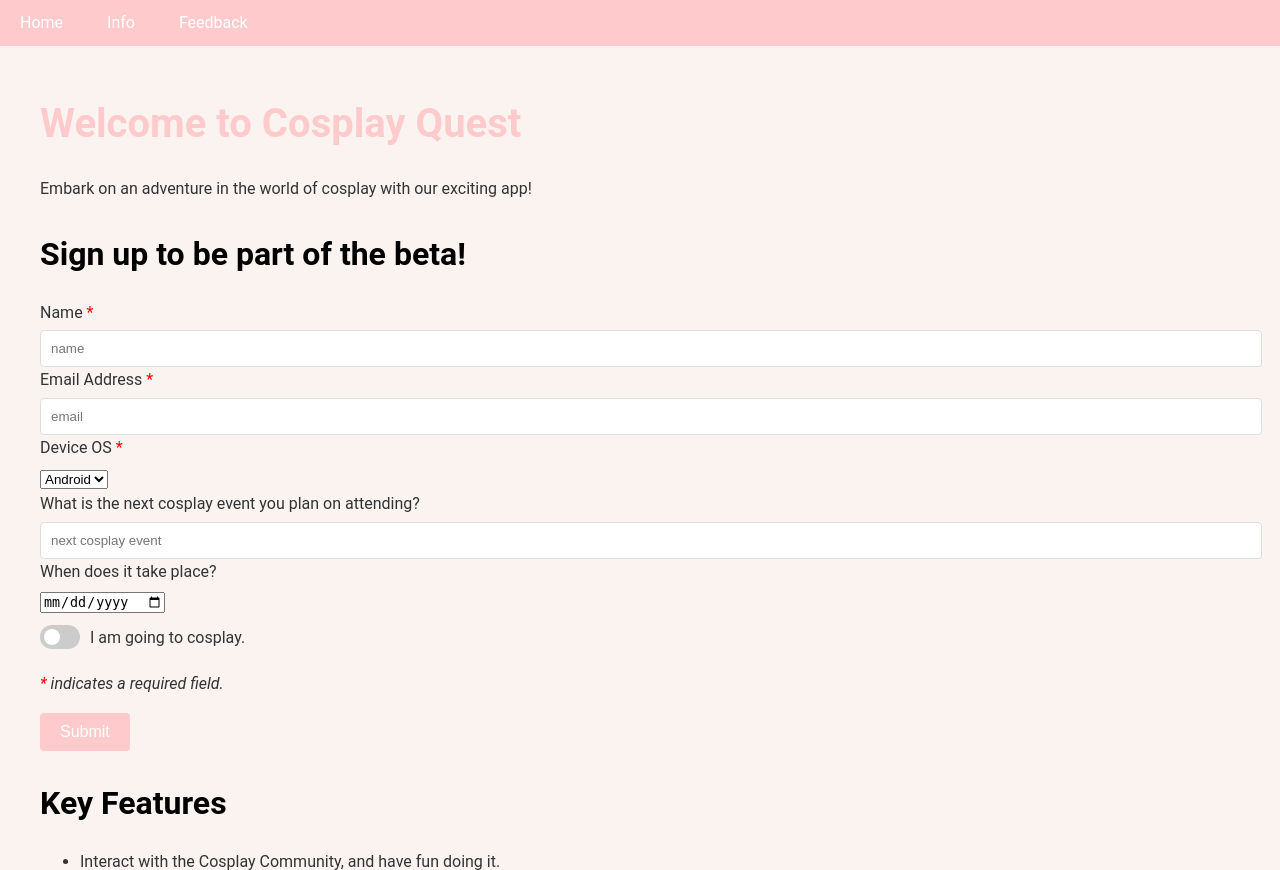
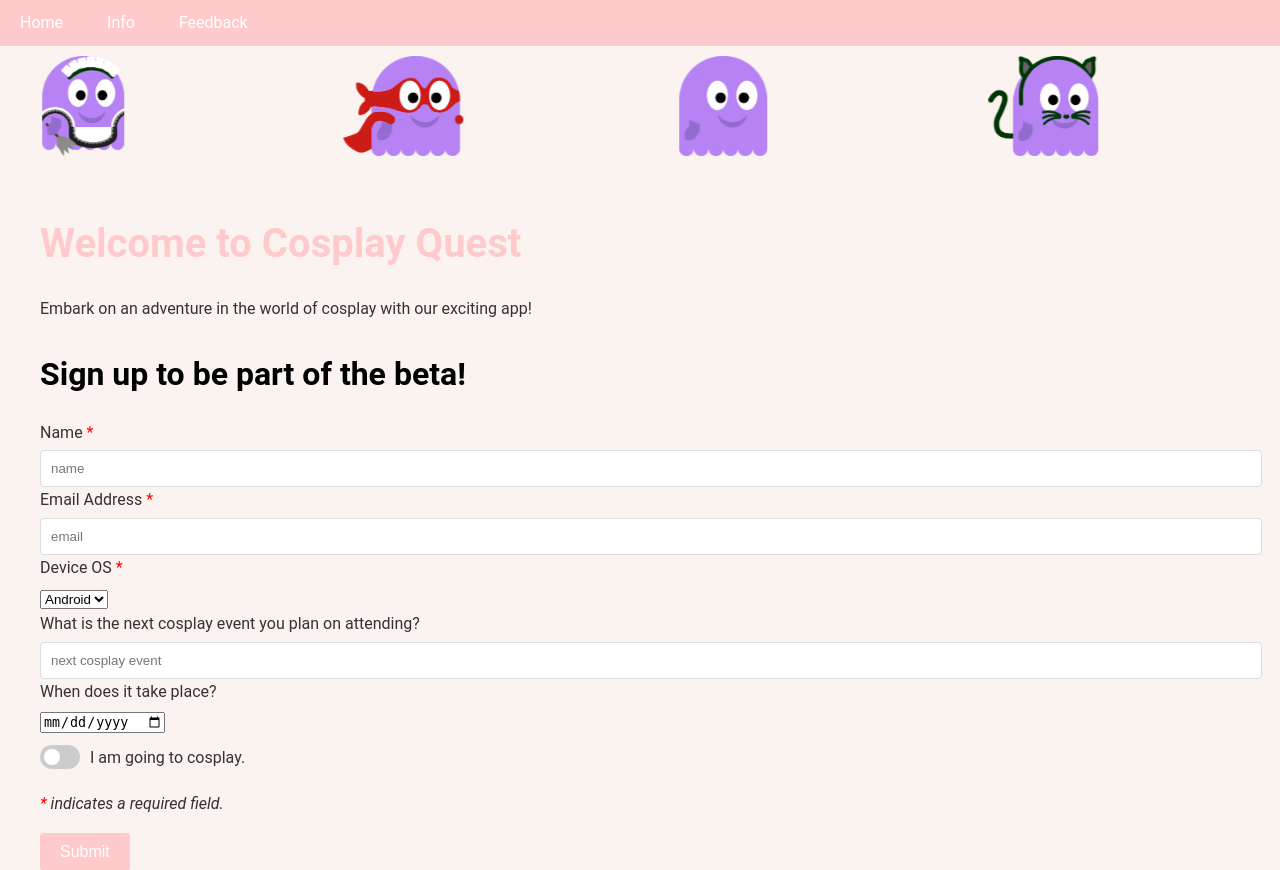
Before and after one commit to EcraepNahte/Cosplay-Quest-Website, a FastAPI app: page / in a window 1280 px wide. Shown: the top 870 px of the page. Run offline with FastAPI, Linux system fonts and the light colour scheme; some libraries are stand-ins or nearby versions.

Commit message:
Blobby Banner

```diff
--- a/static/styles.css
+++ b/static/styles.css
@@ -229,6 +229,40 @@
     opacity: 1;
   }
 
+  .image-container {
+    width: 100%;
+    overflow: hidden;
+  }
+
+  .marching-box {
+    height: 15vh;
+    width: 200%;
+    animation: march 15s linear infinite;
+    display: flex;
+    flex-wrap: nowrap;
+  }
+
+  .marching-image {
+    height: -webkit-fill-available;
+    margin: 10px auto;
+  }
+
+  .eighth-width {
+    display: inline-flex;
+    height: inherit;
+    width: 12.5%;
+    align-items: center;
+  }
+
+  @keyframes march {
+    0% {
+      transform: translateX(-50%);
+    }
+    100% {
+      transform: translateX(0%);
+    }
+  }
+
   /* Responsive design */
   @media (max-width: 768px) {
     .container {
--- a/templates/developer.html
+++ b/templates/developer.html
@@ -32,6 +32,7 @@
             {% for beta_signup in beta_signup_list %}
             <li class="feedback-item">
                 <h3>{{ beta_signup.name }} ({{ beta_signup.email }})</h3>
+                <p>{{ beta_signup.device_os }}</p>
                 <p>{{ beta_signup.next_con }}</p>
                 <p>{{ beta_signup.next_con_date }}</p>
                 <p>{{ beta_signup.will_cosplay }}</p>
--- a/templates/home.html
+++ b/templates/home.html
@@ -1,6 +1,34 @@
 {% extends "base.html" %}
 
 {% block content %}
+<div class="image-container">
+    <div class="marching-box">
+        <span class="eighth-width">
+            <img src="{{ url_for('static', path='/images/blobby.png') }}" alt="Marching image" class="marching-image">
+        </span>
+        <span class="eighth-width">
+            <img src="{{ url_for('static', path='/images/blobby_cat.png') }}" alt="Marching image" class="marching-image">
+        </span>
+        <span class="eighth-width">
+            <img src="{{ url_for('static', path='/images/blobby_maid.png') }}" alt="Marching image" class="marching-image">
+        </span>
+        <span class="eighth-width">
+            <img src="{{ url_for('static', path='/images/blobby_super.png') }}" alt="Marching image" class="marching-image">
+        </span>
+        <span class="eighth-width">
+            <img src="{{ url_for('static', path='/images/blobby.png') }}" alt="Marching image" class="marching-image">
+        </span>
+        <span class="eighth-width">
+            <img src="{{ url_for('static', path='/images/blobby_cat.png') }}" alt="Marching image" class="marching-image">
+        </span>
+        <span class="eighth-width">
+            <img src="{{ url_for('static', path='/images/blobby_maid.png') }}" alt="Marching image" class="marching-image">
+        </span>
+        <span class="eighth-width">
+            <img src="{{ url_for('static', path='/images/blobby_super.png') }}" alt="Marching image" class="marching-image">
+        </span>
+    </div>
+</div>
 <div class="container">
     <h1>Welcome to Cosplay Quest</h1>
     <p>Embark on an adventure in the world of cosplay with our exciting app!</p>
@@ -22,14 +50,15 @@
         <input type="date" id="next_con_date" name="next_con_date" />
         <div class="switchbox">
             <label class="switch">
-                <input type="checkbox" id="will_cosplay" name="will_cosplay" hx-get="/toggle-character-form" hx-target="#character_form_container" hx-swap="innerHTML">
+                <input type="checkbox" id="will_cosplay" name="will_cosplay" hx-get="/toggle-character-form"
+                    hx-target="#character_form_container" hx-swap="innerHTML">
                 <span class="slider round"></span>
             </label>
             <label for="will_cosplay" class="switchlabel">I am going to cosplay.</label>
         </div>
         <div id="character_form_container" class="fillable_div"></div>
         <p><i><span style="color: red;">*</span> indicates a required field.</i></p>
-        <input type="submit" value="Submit" class="button button-primary"/>
+        <input type="submit" value="Submit" class="button button-primary" />
     </form>
     <div id="responseMessage"></div>
 
```
Also changed, not shown: cosplay_quest_web.db, static/images/blobby.png (added), static/images/blobby_cat.png (added), static/images/blobby_maid.png (added), static/images/blobby_super.png (added).
